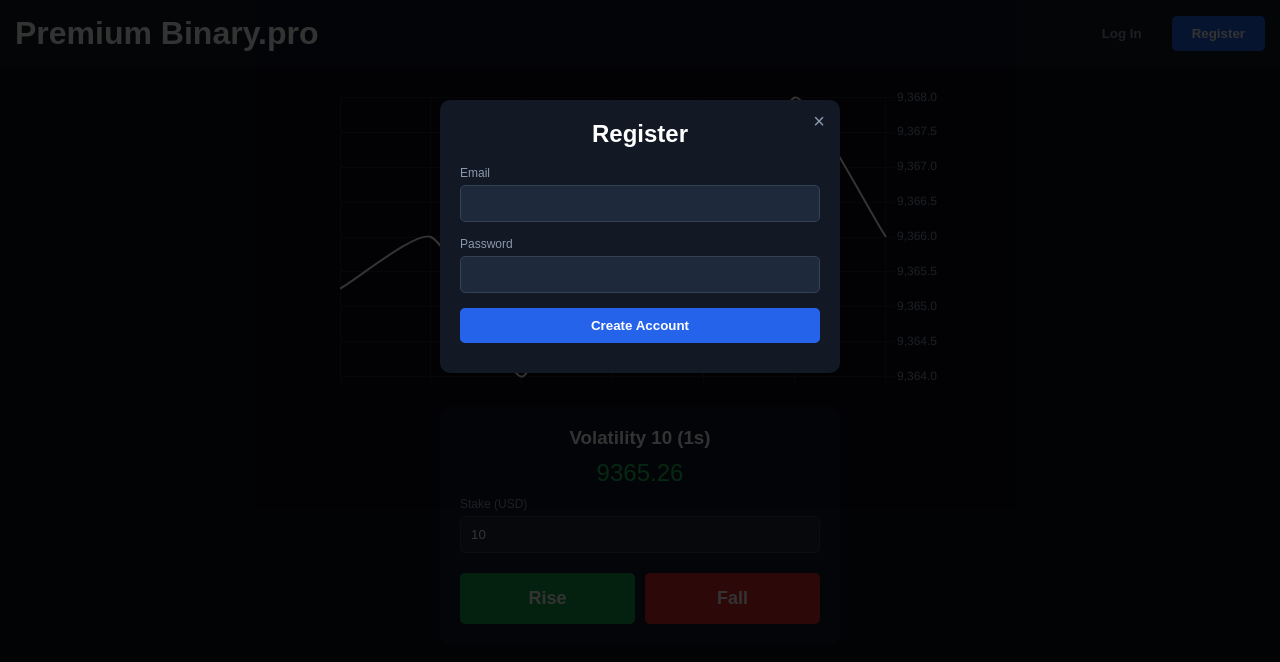
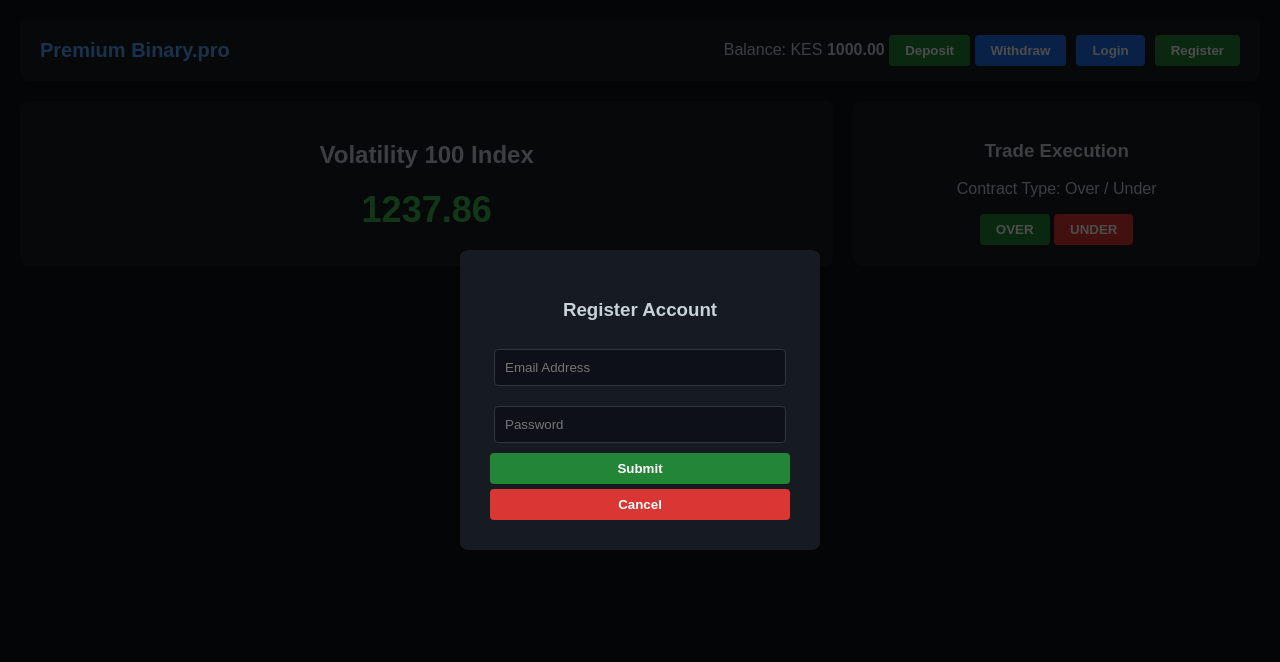
Before and after one commit to kaiko-sys/premium-binary, a website: page INDEX.html in a window 1280 px wide. Both pictures are taken after a click on the button "Register". Drawn offline with nearby package versions, Linux system fonts and the light colour scheme; no server answers.

Commit message:
Add Register and Login modalUI to homepage

```diff
--- a/INDEX.html
+++ b/INDEX.html
@@ -3,191 +3,91 @@
 <head>
   <meta charset="UTF-8">
   <meta name="viewport" content="width=device-width, initial-scale=1.0">
-  <title>Premium Binary - Live</title>
-  <script src="https://cdn.jsdelivr.net/npm/chart.js"></script>
+  <title>Premium Binary.pro</title>
   <style>
-    * { box-sizing: border-box; margin: 0; padding: 0; font-family: sans-serif; }
-    body { background: #0b0e14; color: #fff; text-align: center; }
-
-    header { display: flex; justify-content: space-between; align-items: center; padding: 15px; background: #121824; }
-    .balance-box { background: #1a2235; padding: 8px 15px; border-radius: 20px; font-weight: bold; color: #2563eb; }
-
-    .auth-buttons { display: flex; gap: 10px; }
-    .btn { padding: 10px 20px; border: none; border-radius: 5px; cursor: pointer; font-weight: bold; }
-    .btn-login { background: transparent; color: #8a99ad; }
-    .btn-register { background: #2563eb; color: #fff; }
-
-    /* Chart Section */
-    .chart-container { width: 90%; max-width: 600px; margin: 20px auto; height: 300px; }
-
-    /* Trade Section */
-    .trade-container { margin: 20px auto; width: 90%; max-width: 400px; padding: 20px; background: #0f172a; border-radius: 10px; }
-    .price-display { font-size: 24px; color: #22c55e; margin: 10px 0; }
-
-    .input-group { margin-bottom: 15px; text-align: left; }
-    label { font-size: 12px; color: #8a99ad; display: block; margin-bottom: 5px; }
-    input { width: 100%; padding: 10px; background: #1e293b; border: 1px solid #334155; color: #fff; border-radius: 5px; }
-
-    .trade-actions { display: flex; gap: 10px; margin-top: 20px; }
-    .trade-btn { flex: 1; padding: 15px; font-size: 18px; }
-    .btn-rise { background: #16a34a; color: white; }
-    .btn-fall { background: #dc2626; color: white; }
-
-    /* Modal Styling */
-    .modal { display: none; position: fixed; z-index: 100; left: 0; top: 0; width: 100%; height: 100%; background: rgba(0,0,0,0.8); }
-    .modal-content { background: #121824; width: 90%; max-width: 400px; margin: 100px auto; padding: 20px; border-radius: 10px; position: relative; }
-    .close { position: absolute; right: 15px; top: 10px; color: #8a99ad; cursor: pointer; font-size: 20px; }
+    body { font-family: Arial, sans-serif; background-color: #0d1117; color: #c9d1d9; margin: 0; padding: 20px; }
+    .header { display: flex; justify-content: space-between; align-items: center; background: #161b22; padding: 15px 20px; border-radius: 8px; margin-bottom: 20px; }
+    .logo { font-size: 20px; font-weight: bold; color: #58a6ff; }
+    .nav-actions { display: flex; gap: 10px; align-items: center; }
+    .btn { padding: 8px 16px; border: none; border-radius: 4px; font-weight: bold; cursor: pointer; }
+    .btn-green { background: #238636; color: white; }
+    .btn-blue { background: #1f6feb; color: white; }
+    .btn-red { background: #da3633; color: white; }
+    .main-grid { display: grid; grid-template-columns: 2fr 1fr; gap: 20px; }
+    .card { background: #161b22; padding: 20px; border-radius: 8px; text-align: center; }
+    .price-display { font-size: 36px; font-weight: bold; color: #3fb950; margin: 15px 0; }
+    .modal-overlay { display: none; position: fixed; top: 0; left: 0; width: 100%; height: 100%; background: rgba(0,0,0,0.7); justify-content: center; align-items: center; }
+    .modal { background: #161b22; padding: 30px; border-radius: 8px; width: 300px; text-align: center; }
+    .modal input { width: 90%; padding: 10px; margin: 10px 0; background: #0d1117; border: 1px solid #30363d; color: white; border-radius: 4px; }
   </style>
 </head>
 <body>
 
-  <header>
-    <h1>Premium Binary.pro</h1>
-    <div id="authContainer" class="auth-buttons">
-      <button class="btn btn-login" onclick="openModal('loginModal')">Log In</button>
-      <button class="btn btn-register" onclick="openModal('registerModal')">Register</button>
+  <div class="header">
+    <div class="logo">Premium Binary.pro</div>
+    <div class="nav-actions">
+      <div id="user-info">
+        <span>Balance: KES <strong id="balance">1000.00</strong></span>
+        <button class="btn btn-green">Deposit</button>
+        <button class="btn btn-blue">Withdraw</button>
       </div>
-    <div id="userContainer" style="display: none;">
-      <span class="balance-box" id="balanceDisplay">$0.00</span>
-    </div>
-  </header>
-
-  <div class="chart-container">
-    <canvas id="liveChart"></canvas>
-  </div>
-
-  <div class="trade-container">
-    <h3>Volatility 10 (1s)</h3>
-    <div class="price-display" id="priceDisplay">9365.26</div>
-
-    <div class="input-group">
-      <label>Stake (USD)</label>
-      <input type="number" id="stakeAmount" value="10" min="1">
-    </div>
-
-    <div class="trade-actions">
-      <button class="btn trade-btn btn-rise" onclick="placeTrade('RISE')">Rise</button>
-      <button class="btn trade-btn btn-fall" onclick="placeTrade('FALL')">Fall</button>
+      <button class="btn btn-blue" onclick="openAuthModal('login')">Login</button>
+      <button class="btn btn-green" onclick="openAuthModal('register')">Register</button>
     </div>
   </div>
 
-  <!-- Register Modal -->
-  <div id="registerModal" class="modal">
-    <div class="modal-content">
-      <span class="close" onclick="closeModals()">&times;</span>
-      <h2>Register</h2><br>
-      <form id="registerForm">
-        <div class="input-group">
-          <label>Email</label>
-          <input type="email" id="regEmail" required>
+  <div class="main-grid">
+    <div class="card">
+      <h2>Volatility 100 Index</h2>
+      <div class="price-display" id="price">1237.86</div>
     </div>
-        <div class="input-group">
-          <label>Password</label>
-          <input type="password" id="regPassword" required>
+    <div class="card">
+      <h3>Trade Execution</h3>
+      <p>Contract Type: Over / Under</p>
+      <button class="btn btn-green">OVER</button>
+      <button class="btn btn-red">UNDER</button>
     </div>
-        <button type="submit" class="btn btn-register" style="width:100%">Create Account</button>
-      </form>
-      <p id="regMessage" style="margin-top:10px; color:red;"></p>
+  </div>
+
+  <!-- Register/Login Modal -->
+  <div class="modal-overlay" id="authModal">
+    <div class="modal">
+      <h3 id="modalTitle">Register</h3>
+      <input type="email" id="authEmail" placeholder="Email Address" required>
+      <input type="password" id="authPassword" placeholder="Password" required>
+      <button class="btn btn-green" style="width: 100%;" onclick="submitAuth()">Submit</button>
+      <button class="btn btn-red" style="width: 100%; margin-top: 5px;" onclick="closeAuthModal()">Cancel</button>
     </div>
   </div>
 
   <script>
-    // 1. Chart.js Live Feed Setup
-    const ctx = document.getElementById('liveChart').getContext('2d');
-    const priceData = [9365.26, 9366, 9364, 9367, 9365, 9368, 9366];
-    const labels = priceData.map((_, i) => i + 1);
+    let authMode = 'register';
 
-    const chart = new Chart(ctx, {
-      type: 'line',
-      data: {
-        labels: labels,
-        datasets: [{
-          data: priceData,
-          borderColor: '#ffffff',
-          borderWidth: 2,
-          pointRadius: 0,
-          tension: 0.2
-        }]
-      },
-      options: {
-        responsive: true,
-        maintainAspectRatio: false,
-        plugins: { legend: { display: false } },
-        scales: {
-          x: { grid: { color: '#1e2638' }, ticks: { display: false } },
-          y: { position: 'right', grid: { color: '#1e2638' }, ticks: { color: '#8a99ad' } }
-        }
-      }
-    });
-
-    // 2. Fetch Live Price from Backend
-    const priceDisplay = document.getElementById('priceDisplay');
-
-    async function updateLivePrice() {
-      try {
-        const response = await fetch('/api/price');
-        const data = await response.json();
-        const newPrice = data.price;
-
-        // Update Chart
-        chart.data.labels.push(chart.data.labels.length + 1);
-        chart.data.datasets[0].data.push(newPrice);
-        if (chart.data.datasets[0].data.length > 30) {
-          chart.data.labels.shift();
-          chart.data.datasets[0].data.shift();
-        }
-        chart.update('none'); // Update smoothly without full animation
-
-        // Update Display
-        priceDisplay.textContent = newPrice.toFixed(2);
-      } catch (err) { console.error("Price fetch error:", err); }
-    }
-    setInterval(updateLivePrice, 2000); // Sync with backend
-
-    // 3. Trading & Auth Logic
-    function placeTrade(type) {
-      const stake = document.getElementById('stakeAmount').value;
-      const current = priceDisplay.textContent;
-      alert(`${type} Trade Placed!\nStake: $${stake}\nEntered at: ${current}\nContract Duration: 5 Ticks`);
+    function openAuthModal(mode) {
+      authMode = mode;
+      document.getElementById('modalTitle').innerText = mode === 'register' ? 'Register Account' : 'Login';
+      document.getElementById('authModal').style.display = 'flex';
     }
 
-    // Modal Control
-    function openModal(id) { document.getElementById(id).style.display = "block"; }
-    function closeModals() { document.querySelectorAll('.modal').forEach(m => m.style.display = "none"); }
-    window.onclick = function(e) { if (e.target.className === 'modal') closeModals(); }
+    function closeAuthModal() {
+      document.getElementById('authModal').style.display = 'none';
+    }
 
-    // Registration Form Handler
-    document.getElementById('registerForm').addEventListener('submit', async (e) => {
-      e.preventDefault();
-      const email = document.getElementById('regEmail').value;
-      const password = document.getElementById('regPassword').value;
-      const msg = document.getElementById('regMessage');
+    async function submitAuth() {
+      const email = document.getElementById('authEmail').value;
+      const password = document.getElementById('authPassword').value;
 
-      msg.textContent = "Processing...";
-      msg.style.color = "white";
-
-      try {
-        const response = await fetch('/api/register', {
+      const endpoint = authMode === 'register' ? '/api/register' : '/api/login';
+      const response = await fetch(endpoint, {
         method: 'POST',
         headers: { 'Content-Type': 'application/json' },
         body: JSON.stringify({ email, password })
       });
-        const data = await response.json();
 
-        if (data.success) {
-          msg.textContent = "Success! You are registered.";
-          msg.style.color = "green";
-          // Log them in UI automatically
-          document.getElementById('authContainer').style.display = "none";
-          document.getElementById('userContainer').style.display = "flex";
-          document.getElementById('balanceDisplay').textContent = `$${data.user.balance}`;
-          setTimeout(closeModals, 1500);
-        } else {
-          msg.textContent = data.message;
-          msg.style.color = "red";
+      const result = await response.json();
+      alert(result.message || result.error);
+      if (response.ok) closeAuthModal();
     }
-      } catch (err) { msg.textContent = "Connection failed."; }
-    });
   </script>
 </body>
 </html>
```
Also changed, not shown: 1 other file. Lines whose indentation alone changed are shown as unchanged.
